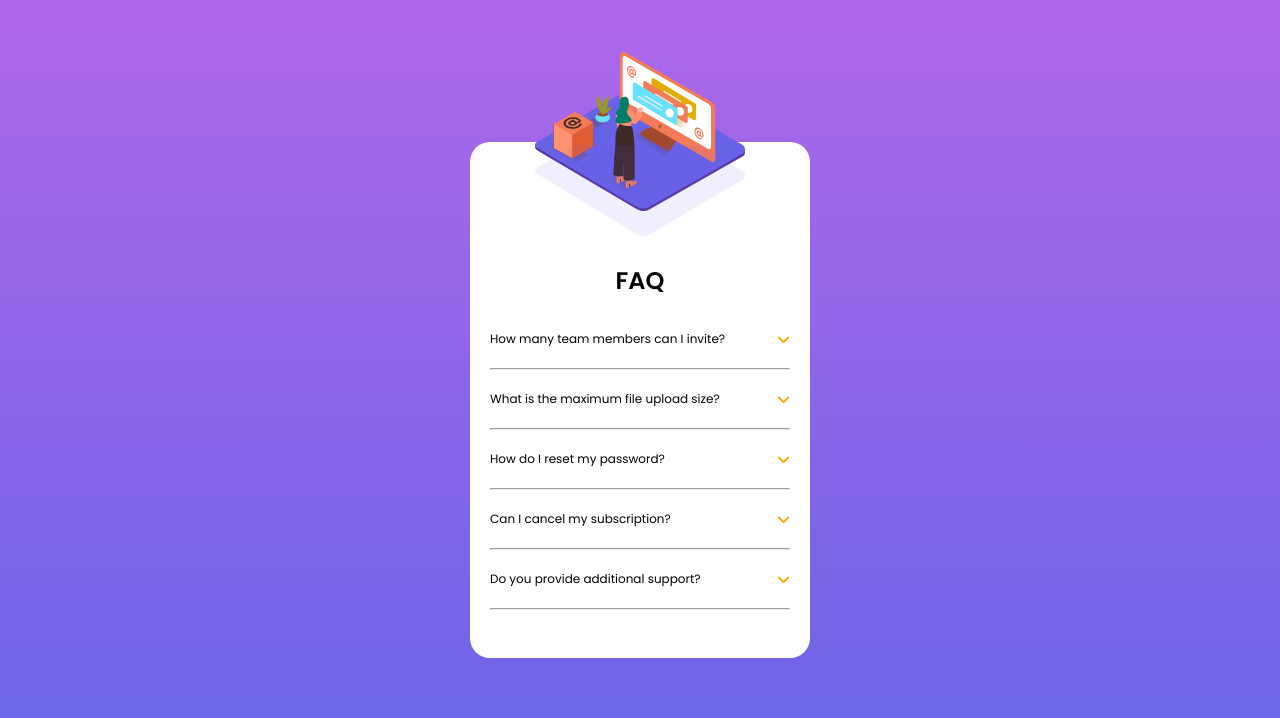
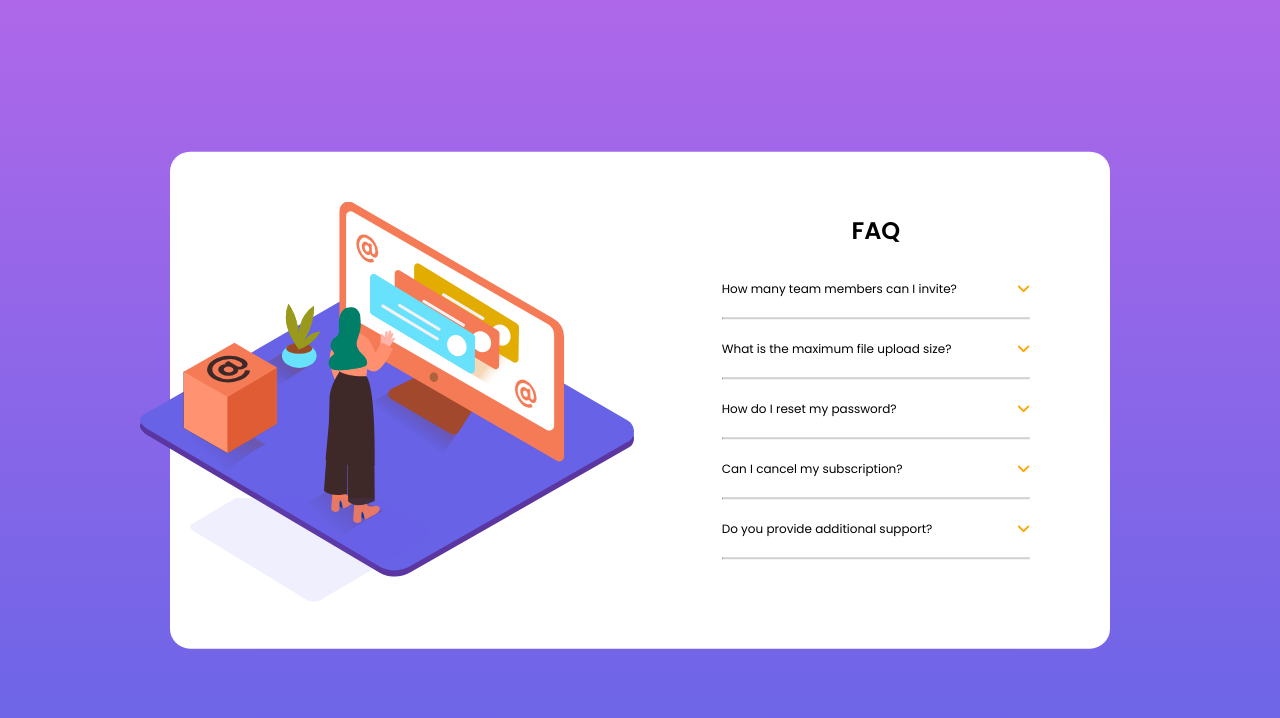
Before and after one commit to ocrearyy/faq-accordion-card-main, a website: page index.html in a window 1280 px wide. Drawn offline with Linux system fonts and the light colour scheme.

Commit message:
update to desktop version

```diff
--- a/index.html
+++ b/index.html
@@ -17,8 +17,9 @@
   <div id="mobile-image-div">
     <img id="mobile-image" src="images/illustration-woman-online-mobile.svg" alt="illustration-woman-online-mobile">
     <img id="mobile-image-shadow" src="images/bg-pattern-mobile.svg" alt="">
+    <img id="pattern" src="images/bg-pattern-desktop.svg" alt="">
   </div>
-
+   <div id="faqtext">
   <h1 id="main-text">FAQ</h1>
   <div class="faq-rows">
     <p id="faq1" class="faq-texts light1">How many team members can I invite?</p>
@@ -66,6 +67,7 @@
     Chat and email support is available 24/7. Phone lines are open during normal business hours.
   </p>
   <hr>
+  </div>
 </section>
 
 
--- a/style.css
+++ b/style.css
@@ -36,6 +36,10 @@ body {
 .fa-angle-up {
   color: orange;
   font-size: 15px;
+}
+
+#pattern {
+  display: none;
 }
 
 #mobile-image-div {
@@ -78,3 +82,35 @@ body {
 .fa-solid:hover {
   cursor: pointer;
 }
+
+@media screen and (min-width: 720px) {
+  #faq-section {
+    display: flex;
+    width: 900px;
+    flex-direction: row;
+    justify-content: space-between;
+    align-items: center;
+  }
+
+  #faqtext {
+    margin-right: 60px;
+  }
+
+  .fa-solid {
+    padding-left: 60px;
+  }
+
+  #mobile-image-div {
+    text-align: left;
+  }
+
+  #mobile-image {
+    height: auto;
+    width: 100%;
+    margin-left: -50px;
+    margin-top: 50px;
+    max-width: none;
+}
+
+
+}
```
Also changed, not shown: README-template.md (deleted).
